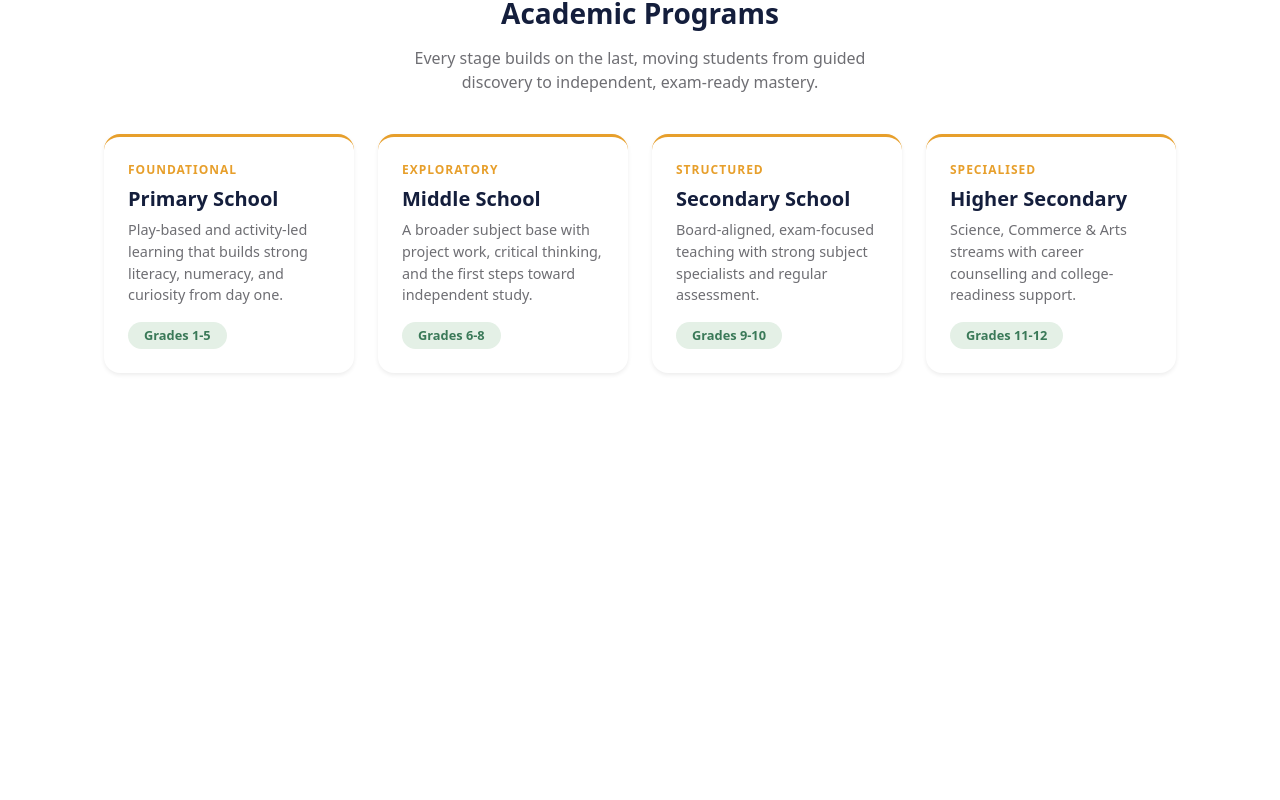
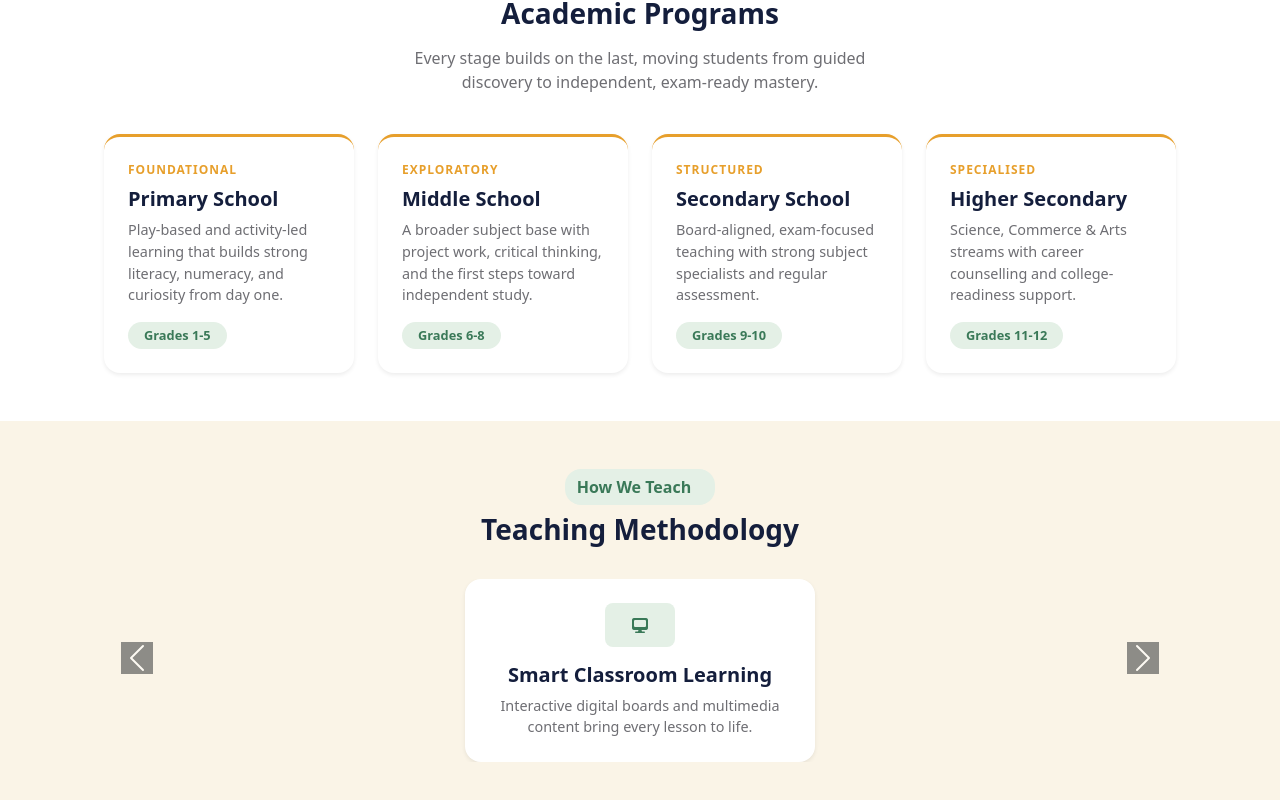
Before and after one commit to anjali-2511/gk-international-school-website, a React (Vite) app in the folder promotional-school-website/: page /academics in a window 1280 px wide. Shown: the part 442-1242 px from the top of the page. Before the commit the page ends 863 px from the top, so only its background shows below. Built offline with nearby package versions, Linux system fonts and the light colour scheme.

Commit message:
Teaching Methodology Completed

```diff
--- a/promotional-school-website/Components/Academics/TeachingMethodology.jsx
+++ b/promotional-school-website/Components/Academics/TeachingMethodology.jsx
@@ -1,6 +1,52 @@
 function TeachingMethodology() {
-    return(
+    const items = [
+        { icon: "fa-solid fa-desktop", title: "Smart Classroom Learning", text: "Interactive digital boards and multimedia content bring every lesson to life." },
+        { icon: "fa-solid fa-chalkboard-user", title: "Experienced Faculty", text: "Subject specialists trained in modern, student-centred teaching methods." },
+        { icon: "fa-solid fa-file-pen", title: "Examination & Assessment", text: "Regular formative assessments alongside board-pattern exams to track real progress." },
+        { icon: "fa-solid fa-people-group", title: "Co-curricular Learning", text: "Debate, robotics, and creative clubs that build skills beyond the syllabus." },
+    ];
+
+    return (
         <>
+            <div className="text-center p-5" style={{ backgroundColor: "rgb(250, 244, 231)" }}>
+                <button className="btn btn-dark fw-bolder border-0 rounded-4 pe-4 mb-2 d-inline-flex align-items-center" style={{ color: "rgb(58, 121, 88)", backgroundColor: "rgb(228, 240, 230)" }}>
+                    How We Teach
+                </button>
+                <h3 className="fw-bold" style={{ color: "rgb(20, 30, 60)" }}>Teaching Methodology</h3>
+
+                <div id="teachingCarousel" className="carousel slide pt-4 " data-bs-ride="carousel" data-bs-interval="3000">
+                    <div className="carousel-inner d-inline-flex align-items-center">
+                        {items.map((item, i) => (
+                            <div key={i} className={`carousel-item ${i === 0 ? "active" : ""}`}>
+                                <div className="d-flex justify-content-center">
+                                    <div
+                                        className="text-start rounded-4 p-4 shadow-sm bg-white"
+                                        style={{ width: "350px", minHeight: "180px" }}
+                                    >
+                                        <div
+                                            className="d-flex align-items-center justify-content-center rounded-3 mb-3 mx-auto"
+                                            style={{ width: "70px", height: "44px", backgroundColor: "rgb(228, 240, 230)" }}
+                                        >
+                                            <i className={item.icon} style={{ color: "rgb(58, 121, 88)" }}></i>
+                                        </div >
+                                        <h5 className="fw-bold text-center" style={{ color: "rgb(20, 30, 60)" }}>{item.title}</h5>
+                                        <p className="mb-0 text-center" style={{ color: "rgb(110, 110, 115)", fontSize: "0.9rem" }}>{item.text}</p>
+                                    </div>
+                                </div>
+                            </div>
+                        ))}
+                    </div>
+
+                    <button className="carousel-control-prev" type="button" data-bs-target="#teachingCarousel" data-bs-slide="prev">
+                        <span className="carousel-control-prev-icon bg-dark" aria-hidden="true"></span>
+                        <span className="visually-hidden">Previous</span>
+                    </button>
+                    <button className="carousel-control-next" type="button" data-bs-target="#teachingCarousel" data-bs-slide="next">
+                        <span className="carousel-control-next-icon bg-dark" aria-hidden="true"></span>
+                        <span className="visually-hidden">Next</span>
+                    </button>
+                </div>
+            </div>
 
         </>
     )
--- a/promotional-school-website/Pages/Academics.jsx
+++ b/promotional-school-website/Pages/Academics.jsx
@@ -1,11 +1,13 @@
 import AcademicsPrograms from "../Components/Academics/AcademicsPrograms";
 import Programs from "../Components/Academics/Program";
+import TeachingMethodology from "../Components/Academics/TeachingMethodology";
 
 function Academics() {
     return(
         <>
         <Programs/>
         <AcademicsPrograms/>
+        <TeachingMethodology/>
         </>
     )
 };
```
